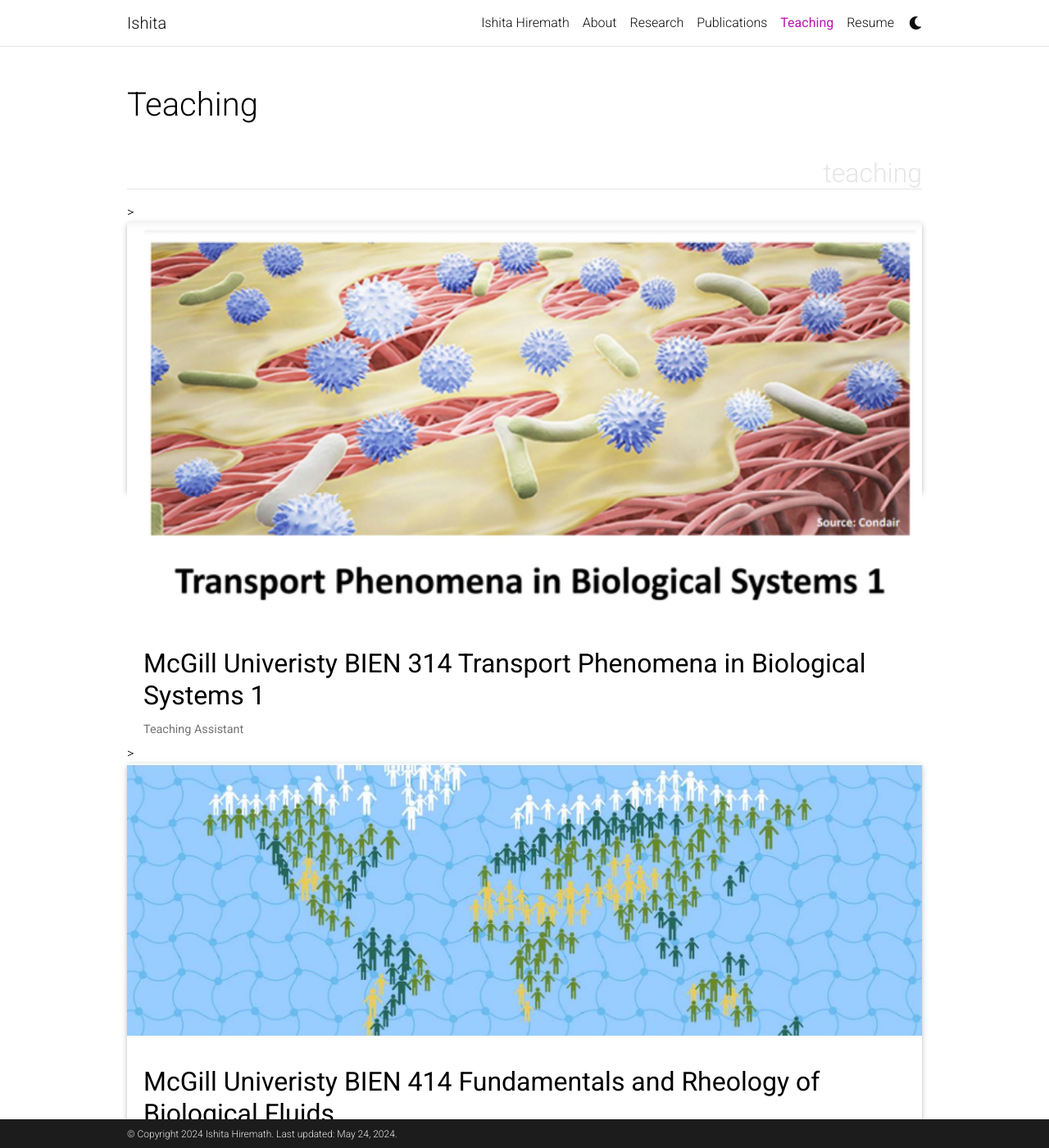
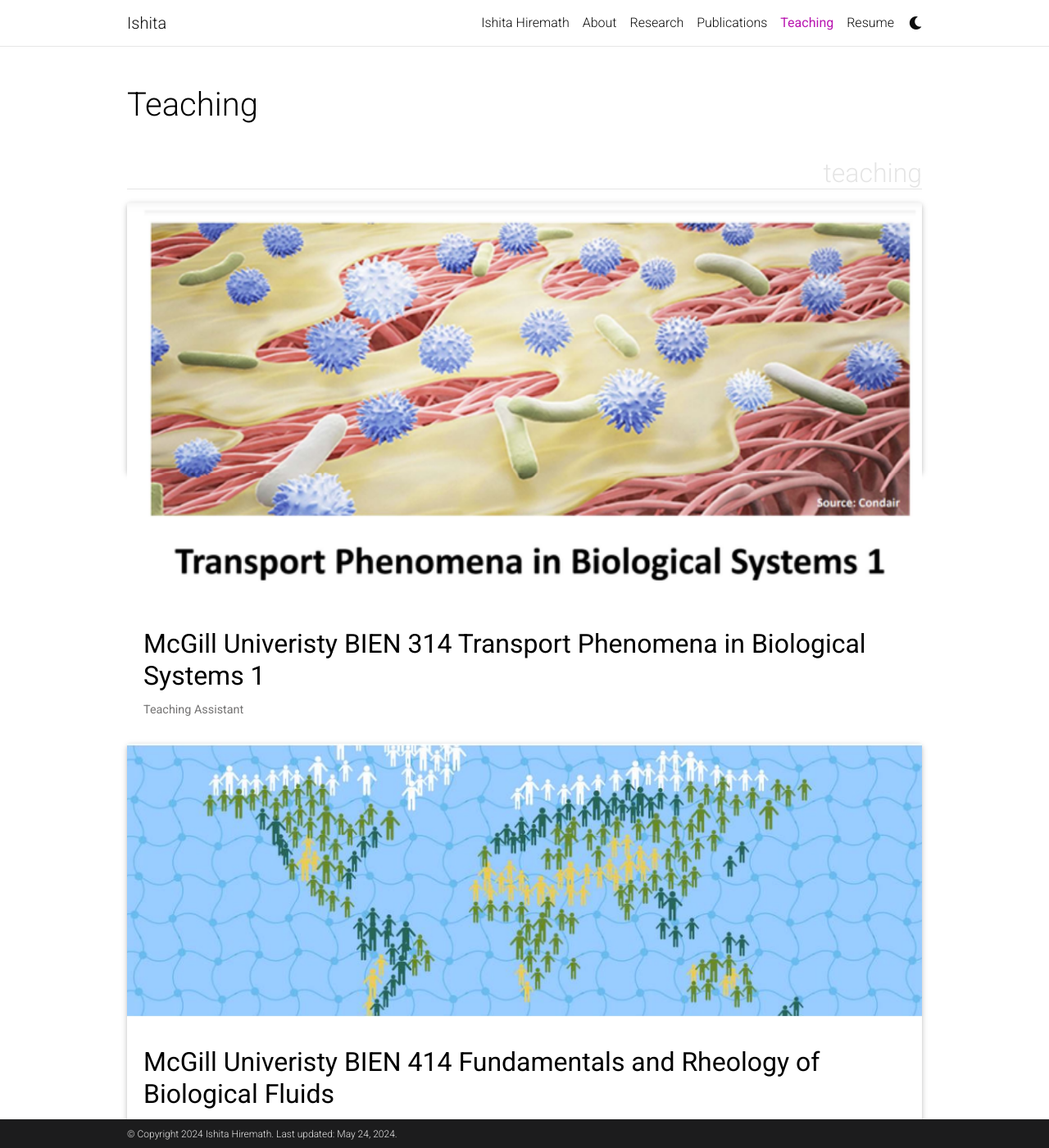
Before and after one commit to ishitahiremath/ishitahiremath.github.io, a Jekyll site: the page built from _pages/teaching.md, in a window 1280 px wide and 1400 px high. Shown: the whole window at 82% size. Built offline with Jekyll 4.4.1, drawn with Linux system fonts in a browser that asks for light colours; a script that is not in the unit is left out; comment, search, counter and statistics services are not loaded; a style sheet for code colours, icons or effects is not loaded.

Commit message:
fixing annoying div bug in project html

```diff
--- a/_includes/projects.html
+++ b/_includes/projects.html
@@ -1,5 +1,5 @@
 <div class="grid-sizer"></div>
-<div class="grid-item" style="width: 300px; height: 300px; margin: 15px;"></div>>
+<div class="grid-item" style="width: 300px; height: 300px; margin: 15px;"></div>
   {% if project.redirect -%}
   <a href="{{ project.redirect }}" style="display: block; width: 100%; height: 100%;">
     {%- else -%}
```
